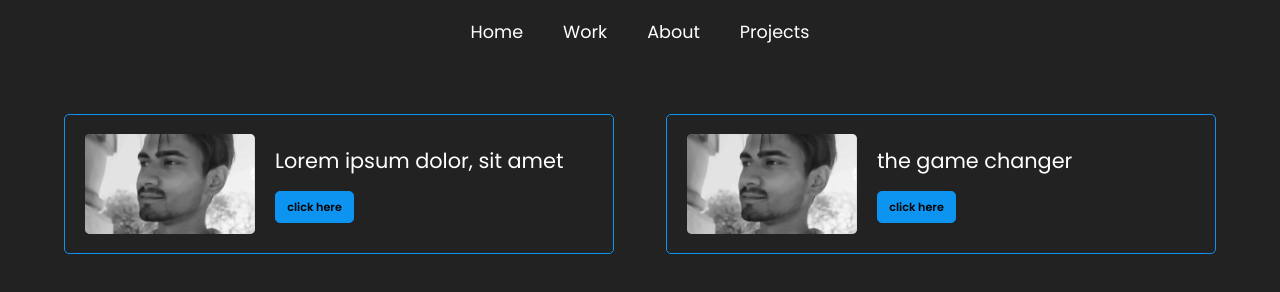
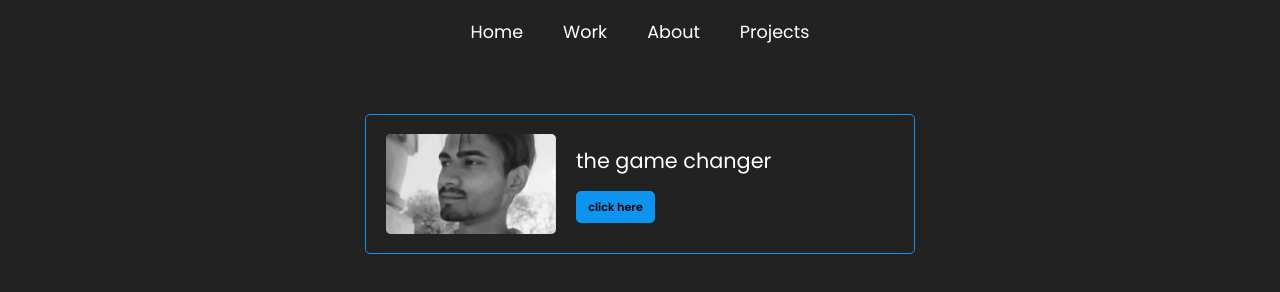
Before and after one commit to Prvn369/projects, a plain HTML site: page index.html in a window 1280 px wide. Drawn offline with Linux system fonts and the light colour scheme.

Commit message:
Update index.html

```diff
--- a/index.html
+++ b/index.html
@@ -24,17 +24,7 @@
     <div class="container">
 
 
-        <div class="crd">
-            <div class="img">
-                <img src="img.jpg">
-            </div>
-            <div class="crd-right">
-                <h2 class="crd-heading">Lorem ipsum dolor, sit amet</h2>
 
-                <a target="_blank" href="https://www.google.com/"><button type="button">click here</button></a>
-
-            </div>
-        </div>
 
 
     </div>
```
